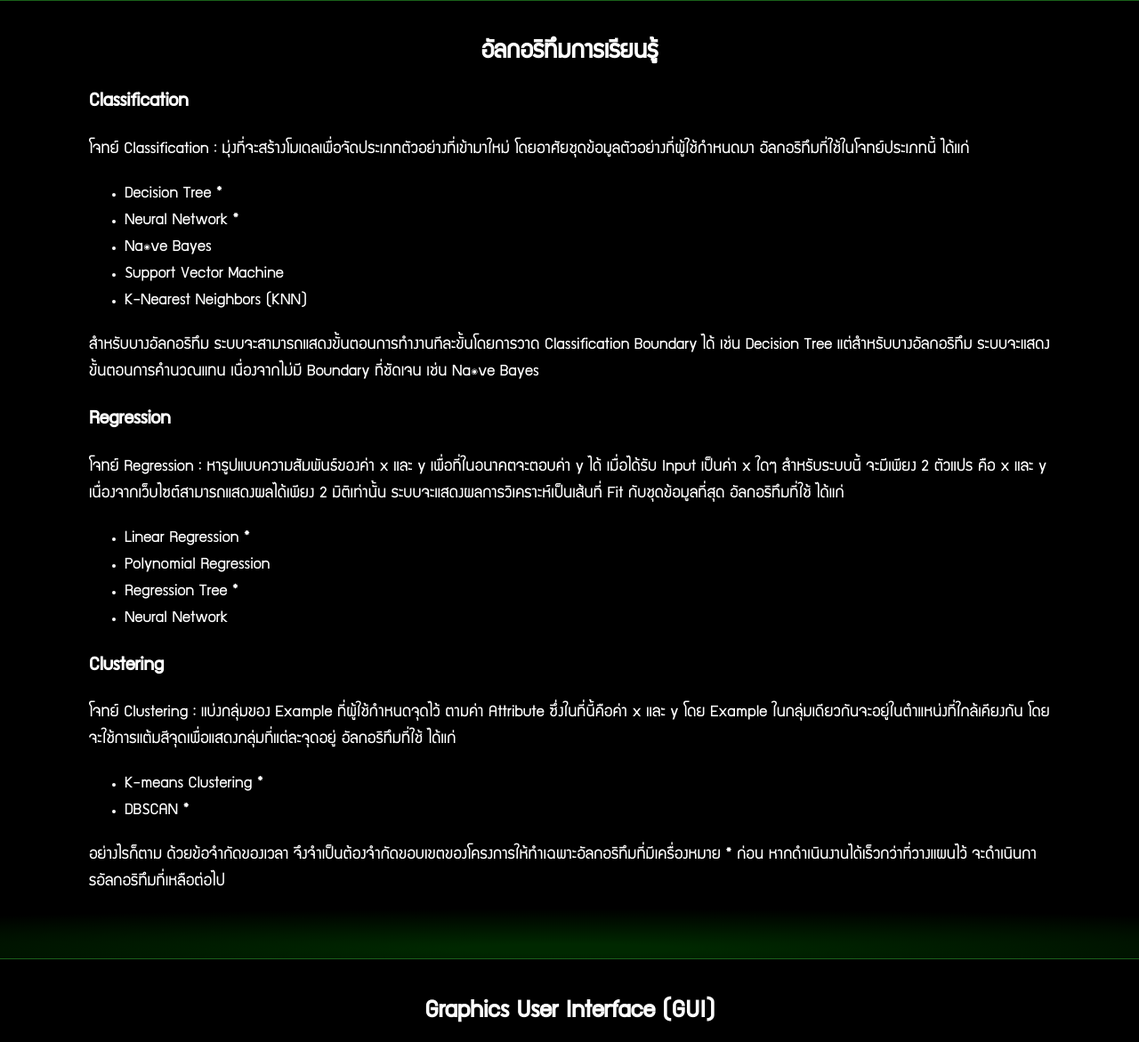
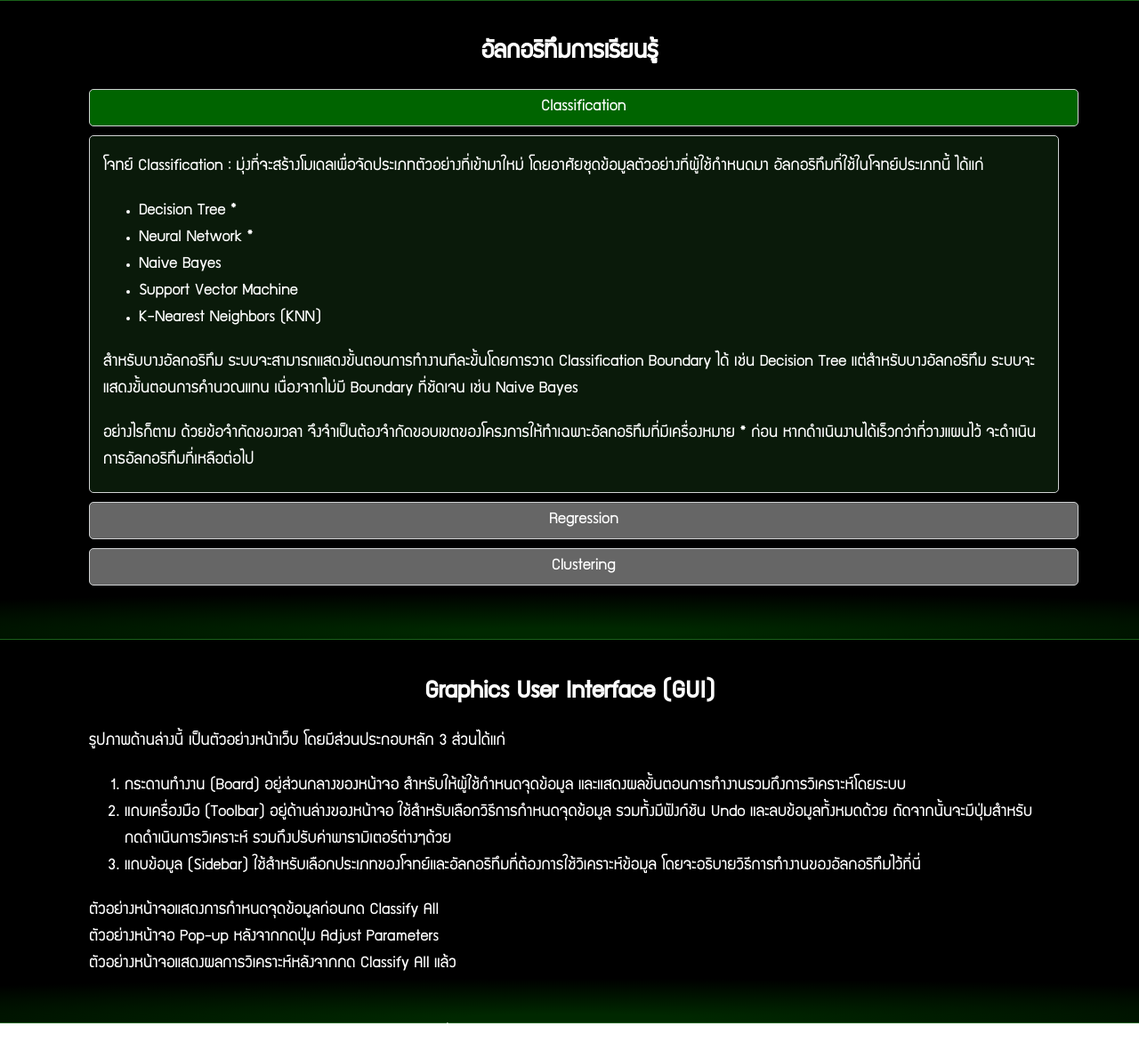
Before and after one commit to dugzzuli/visualML, a PHP site: page /about.html in a window 1280 px wide. Shown: the part 1960-3131 px from the top of the page at 89% size. Run offline with PHP 8.4, Linux system fonts and the light colour scheme; some web fonts are replaced.

Commit message:
PseudoAccordion

```diff
--- a/About Page/about.html
+++ b/About Page/about.html
@@ -85,24 +85,32 @@
 			</div>
 			<div class="mainContent greenFade" id="algorithm">
 				<h2>อัลกอริทึมการเรียนรู้</h2>
-					<div class="problemDescription">
-						<h3>Classification</h3>
+				<div class="radioMenu">
+					<input type="radio" name="radio" id="radio1" class="radioHide" checked/>
+					<label for="radio1">Classification</label>
+					<div class="problemDescription" id="desRadio1">
+						<!-- <h3>Classification</h3> -->
 						<p>
 							โจทย์ Classification : มุ่งที่จะสร้างโมเดลเพื่อจัดประเภทตัวอย่างที่เข้ามาใหม่ โดยอาศัยชุดข้อมูลตัวอย่างที่ผู้ใช้กำหนดมา อัลกอริทึมที่ใช้ในโจทย์ประเภทนี้ ได้แก่
 						</p>
 						<ul>
 							<li>Decision Tree *</li>
 							<li>Neural Network *</li>
-							<li>Naïve Bayes</li>
+							<li>Naive Bayes</li>
 							<li>Support Vector Machine</li>
 							<li>K-Nearest Neighbors (KNN)</li>
 						</ul>
 						<p>
-							สำหรับบางอัลกอริทึม ระบบจะสามารถแสดงขั้นตอนการทำงานทีละขั้นโดยการวาด Classification Boundary ได้ เช่น Decision Tree แต่สำหรับบางอัลกอริทึม ระบบจะแสดงขั้นตอนการคำนวณแทน เนื่องจากไม่มี Boundary ที่ชัดเจน เช่น Naïve Bayes
+							สำหรับบางอัลกอริทึม ระบบจะสามารถแสดงขั้นตอนการทำงานทีละขั้นโดยการวาด Classification Boundary ได้ เช่น Decision Tree แต่สำหรับบางอัลกอริทึม ระบบจะแสดงขั้นตอนการคำนวณแทน เนื่องจากไม่มี Boundary ที่ชัดเจน เช่น Naive Bayes
+						</p>
+						<p>
+							อย่างไรก็ตาม ด้วยข้อจำกัดของเวลา จึงจำเป็นต้องจำกัดขอบเขตของโครงการให้ทำเฉพาะอัลกอริทึมที่มีเครื่องหมาย * ก่อน หากดำเนินงานได้เร็วกว่าที่วางแผนไว้ จะดำเนินการอัลกอริทึมที่เหลือต่อไป
 						</p>
 					</div>
-					<div class="problemDescription">
-						<h3>Regression</h3>
+					<input type="radio" name="radio" id="radio2" class="radioHide" />
+					<label for="radio2">Regression</label>
+					<div class="problemDescription" id="desRadio2">
+						<!-- <h3>Regression</h3> -->
 						<p>
 							โจทย์ Regression : หารูปแบบความสัมพันธ์ของค่า x และ y เพื่อที่ในอนาคตจะตอบค่า y ได้ เมื่อได้รับ Input เป็นค่า x ใดๆ สำหรับระบบนี้ จะมีเพียง 2 ตัวแปร คือ x และ y เนื่องจากเว็บไซต์สามารถแสดงผลได้เพียง 2 มิติเท่านั้น ระบบจะแสดงผลการวิเคราะห์เป็นเส้นที่ Fit กับชุดข้อมูลที่สุด อัลกอริทึมที่ใช้ ได้แก่
 						</p>
@@ -112,19 +120,25 @@
 							<li>Regression Tree *</li>
 							<li>Neural Network</li>
 						</ul>
+						<p>
+							อย่างไรก็ตาม ด้วยข้อจำกัดของเวลา จึงจำเป็นต้องจำกัดขอบเขตของโครงการให้ทำเฉพาะอัลกอริทึมที่มีเครื่องหมาย * ก่อน หากดำเนินงานได้เร็วกว่าที่วางแผนไว้ จะดำเนินการอัลกอริทึมที่เหลือต่อไป
+						</p>
 					</div>
-					<div class="problemDescription">
-						<h3>Clustering</h3>
-						โจทย์ Clustering : แบ่งกลุ่มของ Example ที่ผู้ใช้กำหนดจุดไว้ ตามค่า Attribute ซึ่งในที่นี้คือค่า x และ y โดย Example ในกลุ่มเดียวกันจะอยู่ในตำแหน่งที่ใกล้เคียงกัน โดยจะใช้การแต้มสีจุดเพื่อแสดงกลุ่มที่แต่ละจุดอยู่ อัลกอริทึมที่ใช้ ได้แก่
+					<input type="radio" name="radio" id="radio3" class="radioHide" />
+					<label for="radio3">Clustering</label>
+					<div class="problemDescription" id="desRadio3">
+						<!-- <h3>Clustering</h3> -->
+						<p>
+							โจทย์ Clustering : แบ่งกลุ่มของ Example ที่ผู้ใช้กำหนดจุดไว้ ตามค่า Attribute ซึ่งในที่นี้คือค่า x และ y โดย Example ในกลุ่มเดียวกันจะอยู่ในตำแหน่งที่ใกล้เคียงกัน โดยจะใช้การแต้มสีจุดเพื่อแสดงกลุ่มที่แต่ละจุดอยู่ อัลกอริทึมที่ใช้ ได้แก่
+						</p>
 						<ul>
 							<li>K-means Clustering *</li>
 							<li>DBSCAN *</li>
 						</ul>
 					</div>
-					<p>
-						อย่างไรก็ตาม ด้วยข้อจำกัดของเวลา จึงจำเป็นต้องจำกัดขอบเขตของโครงการให้ทำเฉพาะอัลกอริทึมที่มีเครื่องหมาย * ก่อน หากดำเนินงานได้เร็วกว่าที่วางแผนไว้ จะดำเนินการอัลกอริทึมที่เหลือต่อไป
-					</p>
+				</div>
 			</div>
+
 			<div class="mainContent greenFade" id="gui">
 				<h2>Graphics User Interface (GUI)</h2>
 				<p>
--- a/About Page/style.css
+++ b/About Page/style.css
@@ -133,3 +133,60 @@ body{
 	width:300px;
 	margin-left: 10px;
 }
+
+.radioMenu{
+	text-align: center;
+}
+
+.radioHide{
+	display:none;
+}
+
+.radioMenu label {
+	padding: 5px 15px 5px 15px;
+	margin-right: 5px;
+  	width: 100%;
+  	border-radius: 5px;
+  	border: 1px solid #D1D3D4;
+  	display: block;
+  	margin-left: auto;
+    margin-right: auto;
+    margin-bottom: 10px;
+    background-color: #666;
+    -webkit-transition: background-color 0.3s; /* For Safari 3.1 to 6.0 */
+    transition: background-color 0.3s;
+}
+
+.radioMenu label:hover {
+    background-color: rgb(0,20,0);
+}
+
+.radioHide:checked + label {
+  	background-color: rgb(0,100,0);
+}
+
+.problemDescription{
+	display: none;
+	padding-left: 15px;
+	padding-right: 15px;
+	width: 98%;
+	border:1px solid #D1D3D4;
+	border-radius: 5px;
+	margin-bottom: 10px;
+	background-color: rgba(100,255,100,0.1);
+}
+
+#radio1:checked ~ #desRadio1{
+	display: block;
+	text-align: left;
+}
+
+#radio2:checked ~ #desRadio2{
+	display: block;
+	text-align: left;
+}
+
+#radio3:checked ~ #desRadio3{
+	display: block;
+	text-align: left;
+}
```
